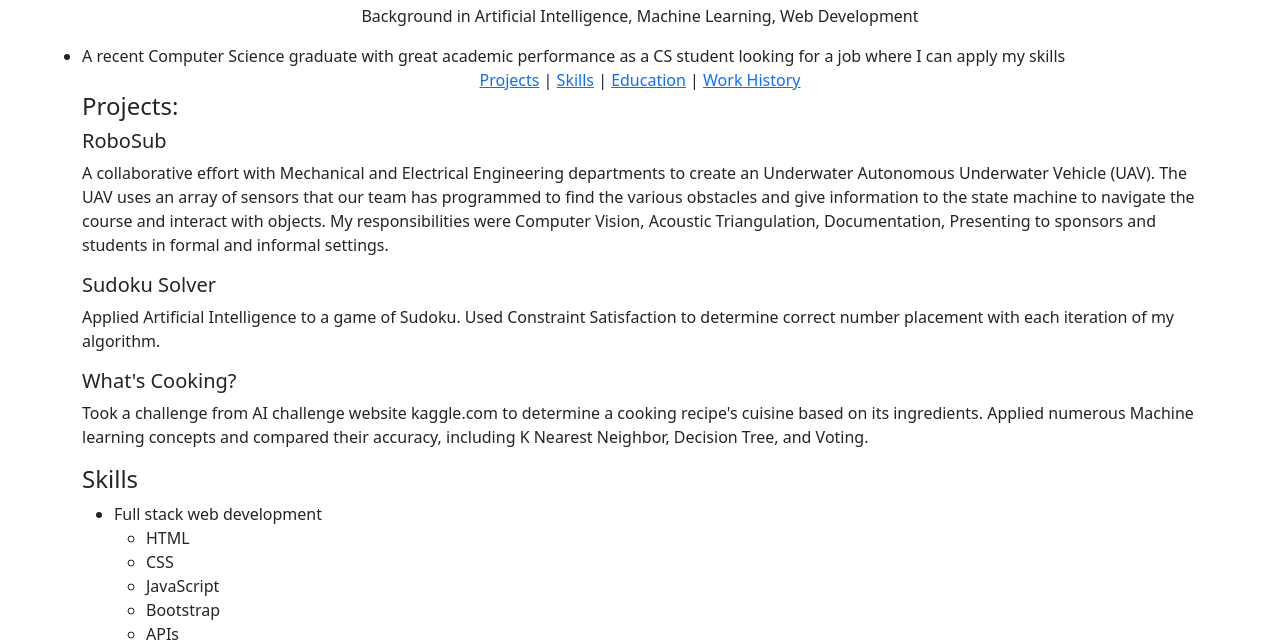
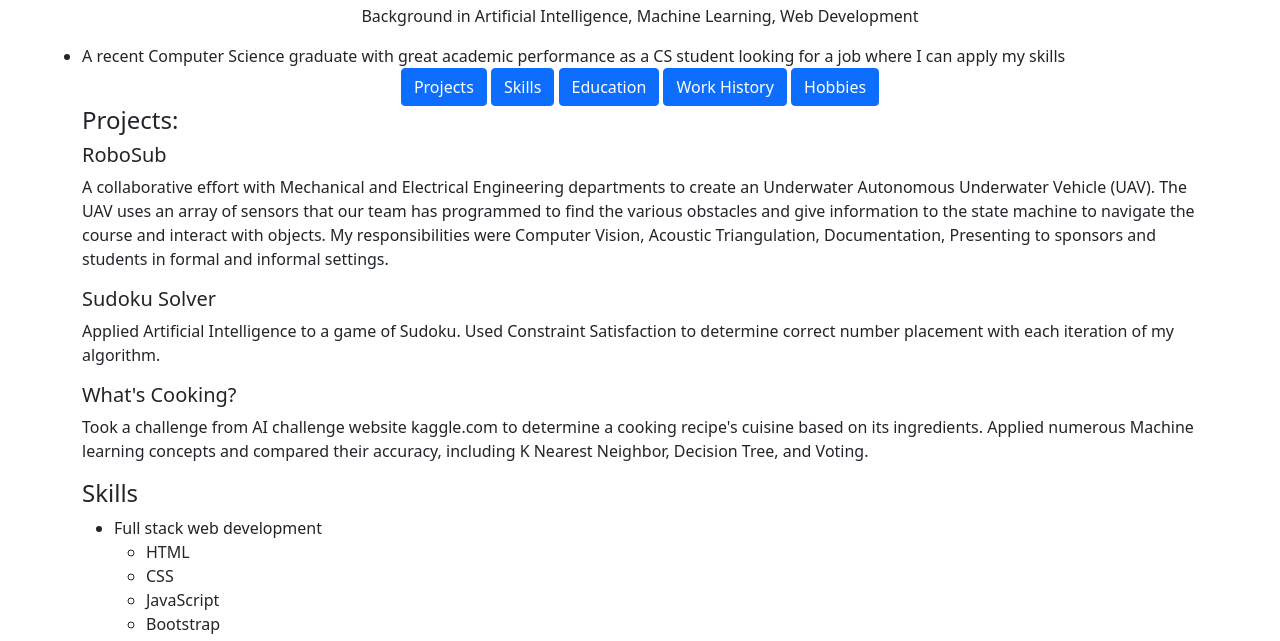
Before and after one commit to ccasti26/ccasti26.github.io, a plain HTML site: page index.html in a window 1280 px wide. Shown: the part 143-784 px from the top of the page. Drawn offline with nearby package versions, Linux system fonts and the light colour scheme.

Commit message:
Update index.html
formatted navigation as buttons

```diff
--- a/index.html
+++ b/index.html
@@ -26,8 +26,13 @@
     <summary>A recent Computer Science graduate with great academic performance as a CS student looking for a job where
         I can apply my skills</summary>
 
-    <nav class="text-center"><a href="#projects">Projects</a> | <a href="#skills">Skills</a> | <a
-            href="#edu">Education</a> | <a href="#work">Work History</a></nav>
+    <nav class="text-center">
+        <a href="#projects" class="btn btn-primary">Projects</a>
+        <a href="#skills" class="btn btn-primary">Skills</a>
+        <a href="#edu" class="btn btn-primary">Education</a>
+        <a href="#work" class="btn btn-primary">Work History</a>
+        <a href="#hobbies" class="btn btn-primary">Hobbies</a>
+    </nav>
 
     <!--Section for projects that I have done with the knowledge I have learned-->
     <article>
@@ -128,7 +133,6 @@
             <ul>
                 <li>Growing exotic plants</li>
                 <li>Experimenting with Raspberry Pi</li>
-                <li></li>
             </ul>
         </section>
     </article>
```
